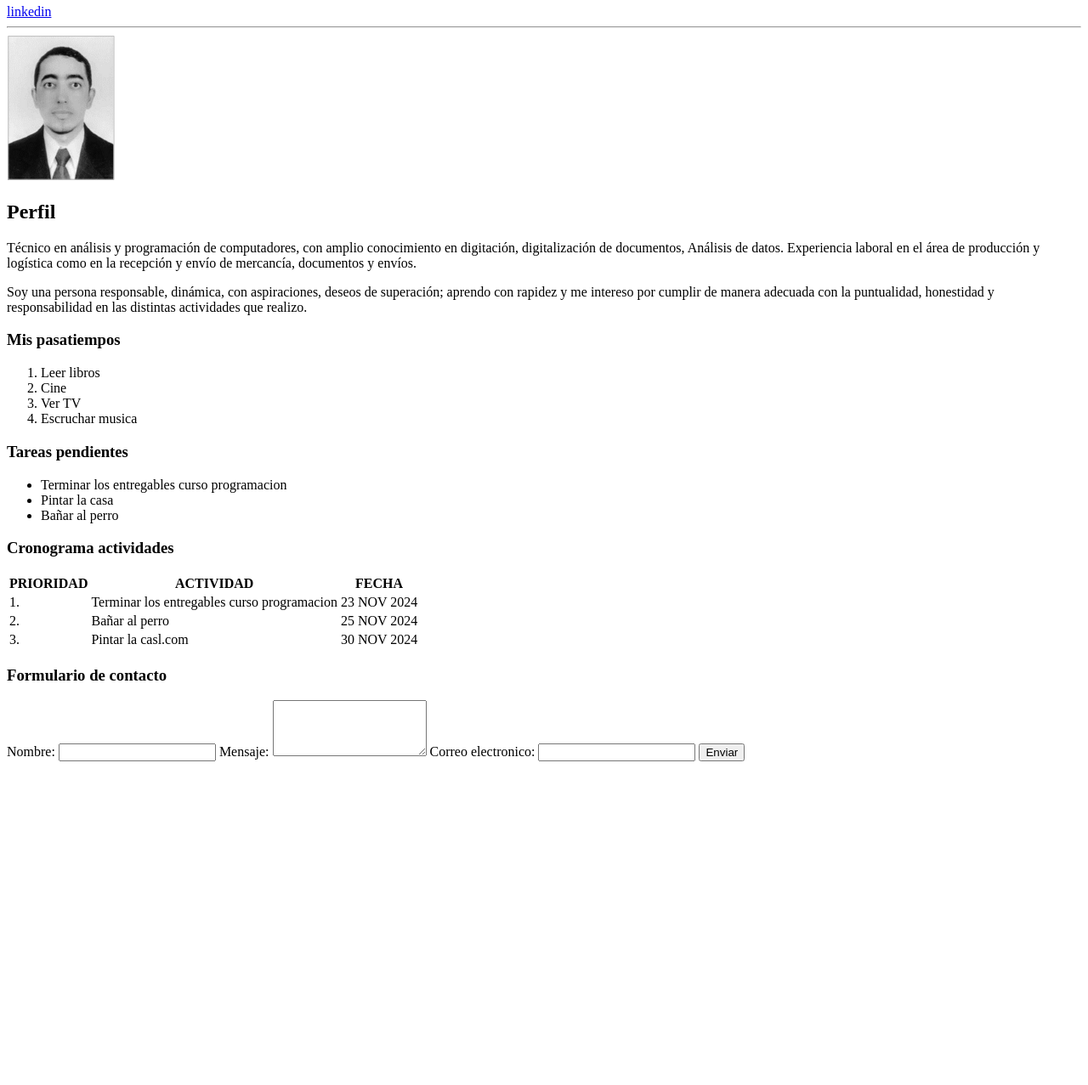
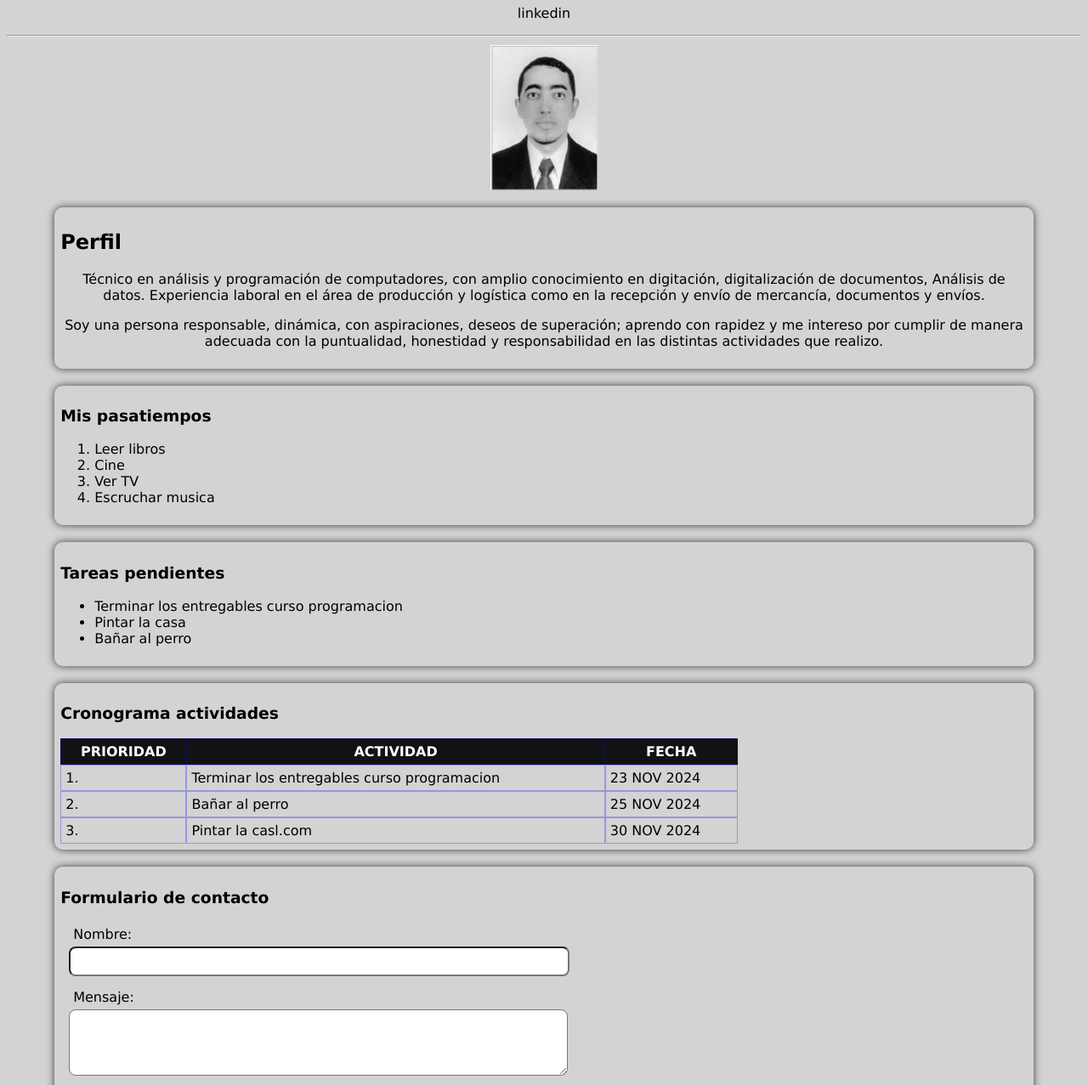
Before and after one commit to angel-ttc-222/mi-pagina-web, a plain HTML site: page index.html in a window 1280 px wide. Shown: the part 75-1352 px from the top of the page at 85% size. Before the commit the page ends 979 px from the top, so only its background shows below. Drawn offline with Linux system fonts and the light colour scheme.

Commit message:
Se le agregan estilos a la pagina

```diff
--- a/index.html
+++ b/index.html
@@ -4,13 +4,18 @@
     <meta charset="UTF-8">
     <meta name="viewport" content="width=device-width, initial-scale=1.0">
     <title>Sobre mi...</title>
+    <link rel="stylesheet" href="styles.css">
 </head>
 <body>
 
     <h1>ANGEL J. ALCAZAR MARENCO</h1>
-    <a href="https://linkedin.com/in/angel-alcazar-marenco/">linkedin</a>
+    <p><a href="https://linkedin.com/in/angel-alcazar-marenco/">linkedin</a></p>
+
     <hr>
+
     <img src="foto.jpeg" alt="Angel Alcazar">
+
+    <div class="contenedor">
         <h2>Perfil</h2>
         <p>Técnico en análisis y programación de
             computadores, con amplio conocimiento
@@ -26,7 +31,9 @@
             cumplir de manera adecuada con la
             puntualidad, honestidad y responsabilidad
             en las distintas actividades que realizo. </p>
+    </div>
 
+    <div class="contenedor">
         <h3>Mis pasatiempos</h3>
         <ol>
             <li>Leer libros</li>
@@ -34,14 +41,18 @@
             <li>Ver TV</li>
             <li>Escruchar musica</li>
         </ol>
+    </div>
 
+    <div class="contenedor">
         <h3>Tareas pendientes</h3>
         <ul>
             <li>Terminar los entregables curso programacion</li>
             <li>Pintar la casa</li>
             <li>Bañar al perro</li>
         </ul>
+    </div>
 
+    <div class="contenedor">
     <h3>Cronograma actividades</h3>
         <Table>
             <tr>
@@ -65,7 +76,9 @@
                 <td>30 NOV 2024</td>
             </tr>
         </Table>
+    </div>
 
+    <div class="contenedor">
         <h3>Formulario de contacto</h3>
         <form action="">
             <label>Nombre: </label>
@@ -79,6 +92,7 @@
 
             <input type="submit" name="" value="Enviar">
         </form>
+    </div>
 
 
 </body>
--- /dev/null
+++ b/styles.css
@@ -0,0 +1,70 @@
+body{
+    font-family: Verdana, Geneva, Tahoma, sans-serif;
+    background-color: lightgray;
+
+}
+
+h1{
+    text-align: center;
+}
+
+p{
+    text-align: center;
+}
+
+Table {
+    border-spacing: 0px;
+    width: 70%;
+}
+
+th, td {
+    border: 0.5px solid #0000ff4a ;
+    padding: 5px;
+}
+
+th {
+    background-color: #121212;
+    color: white;
+}
+
+a{
+    color: black;
+    text-decoration: none;
+    text-align: center;
+}
+
+a:hover {
+    color: darkslateblue;
+}
+
+.contenedor {
+    width: 90%;
+    margin: 20px auto;
+    padding: 7px;
+    border-radius: 10px;
+    box-shadow: 0 0 10px #030303b9;
+}
+
+img {
+    margin: 10px auto 10px;
+    display: block;
+}
+
+label {
+    display: block;
+    margin-left: 10px;
+    padding: 5px;
+}
+
+input, textarea, select {
+    width: 50%;
+    padding: 8px   ;
+    margin-bottom: 10px;
+    border-radius: 8px;
+    margin-left: 10px;
+}
+
+input[type="submit"]:hover {
+    background-color:#0d0d0e;
+    color: white;
+}
```
Lines whose indentation alone changed are shown as unchanged.
